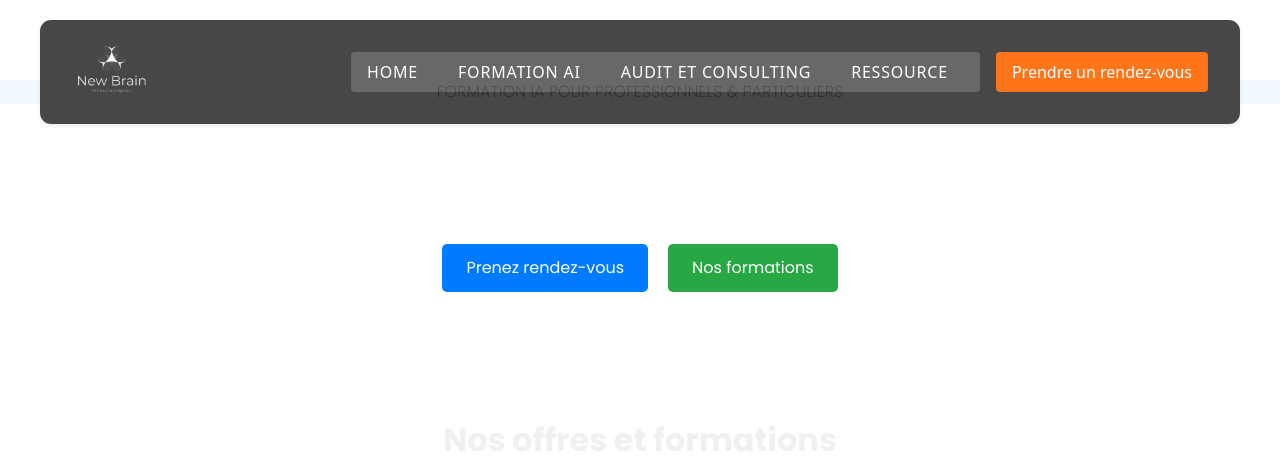
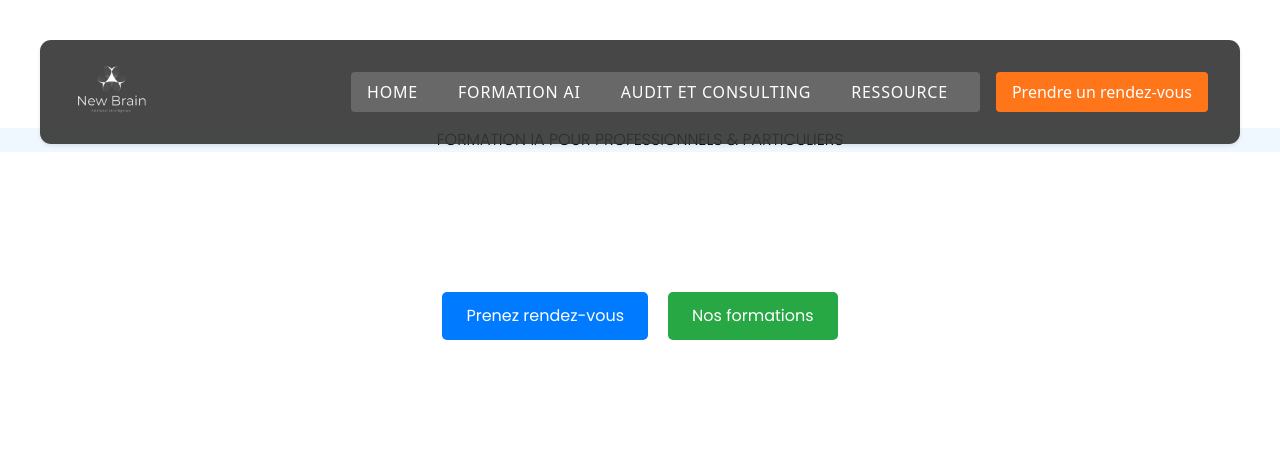
Before and after one commit to Beerus243/newbrain, a Next.js app: page / in a window 1280 px wide. Shown: the top 464 px of the page. Built offline with nearby package versions, Linux system fonts and the light colour scheme.

Commit message:
correction header

```diff
--- a/app/components/Header.module.css
+++ b/app/components/Header.module.css
@@ -16,7 +16,7 @@
   max-width: 1200px; /* Ajoutez une largeur maximale pour les grands écrans */
   z-index: 1000;
   height: 6.5rem;
-  top: 20px;
+  top: 5%;
 }
 
 .navMenuContainer {
@@ -104,7 +104,7 @@
 
 .headerText {
   text-align: center;
-  margin-top: 5rem; /* Ajustez selon la hauteur de la navbar */
+  margin-top: 10%; /* Ajustez selon la hauteur de la navbar */
 }
 
 @media (max-width: 768px) {
```
